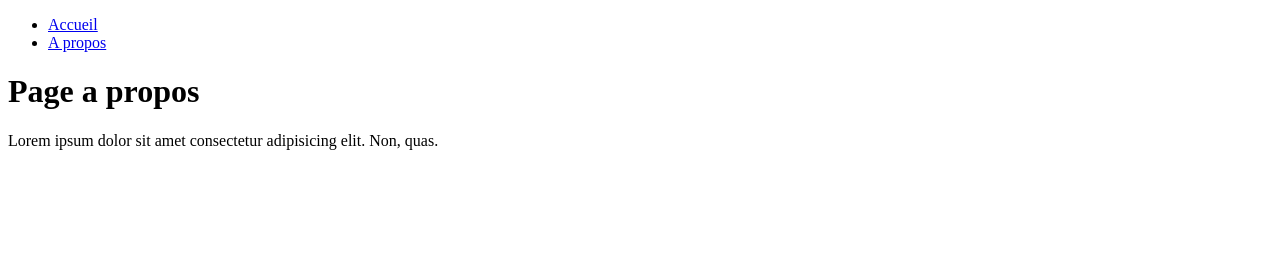
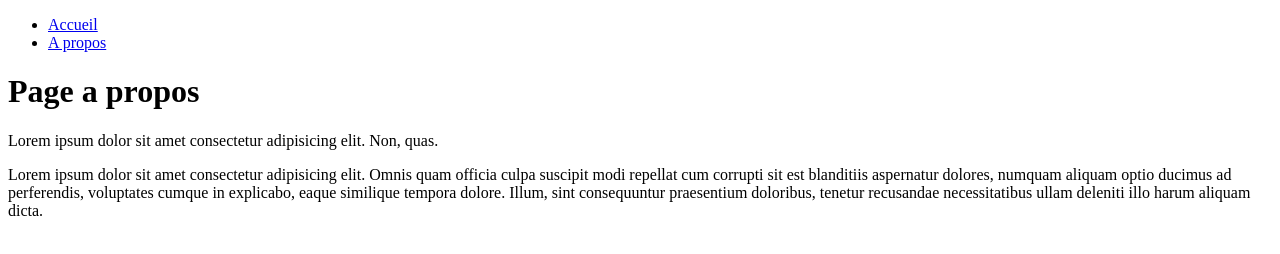
Before and after one commit to pjacobigt/MONPROJET, a plain HTML site: page apropos.html in a window 1280 px wide. Drawn offline with Linux system fonts and the light colour scheme.

Commit message:
Ajout d'un paragraphe à la page apropos

```diff
--- a/apropos.html
+++ b/apropos.html
@@ -12,5 +12,6 @@
     </ul>
     <h1>Page a propos</h1>
     <p>Lorem ipsum dolor sit amet consectetur adipisicing elit. Non, quas.</p>
+    <p>Lorem ipsum dolor sit amet consectetur adipisicing elit. Omnis quam officia culpa suscipit modi repellat cum corrupti sit est blanditiis aspernatur dolores, numquam aliquam optio ducimus ad perferendis, voluptates cumque in explicabo, eaque similique tempora dolore. Illum, sint consequuntur praesentium doloribus, tenetur recusandae necessitatibus ullam deleniti illo harum aliquam dicta.</p>
 </body>
 </html>
```
